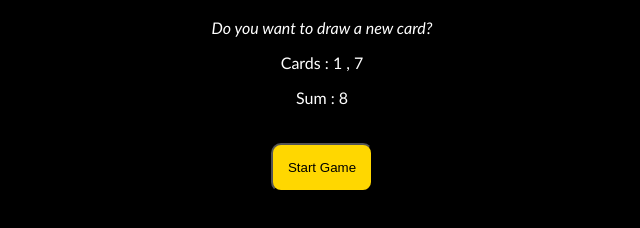
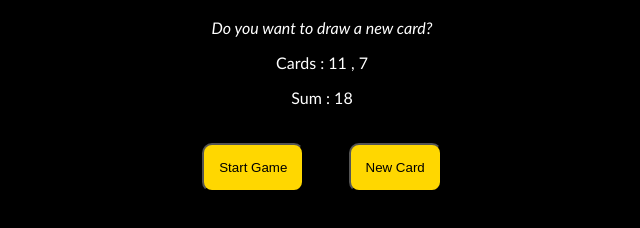
Before and after one commit to sainihimanshu1999/JavaScript-Practice, a plain HTML site: page Blackjack Game/index.html in a window 1280 px wide. Both pictures are taken after a click on the button "Start Game". Shown: the part 142-370 px from the top of the page, without its empty margins (318-958 px from the left). Drawn offline with Linux system fonts and the light colour scheme.

Commit message:
blackjack new button done

```diff
--- a/Blackjack Game/index.css
+++ b/Blackjack Game/index.css
@@ -16,7 +16,7 @@ h1{
 }
 
 
-#button-el{
+button{
     background-color: gold;
     margin: 20px;
     padding: 15px;
--- a/Blackjack Game/index.html
+++ b/Blackjack Game/index.html
@@ -8,7 +8,8 @@
         <p id = 'message-el'>Want to play some cards?</p>
         <p id="cards-el">Cards : </p>
         <p id="sum-el">Sum : </p>
-        <button id="button-el" onclick="startGame()">Start Game</button>
+        <button id="button-el-start" onclick="startGame()">Start Game</button>
+        <button id="button-el-newcard" onclick="newCard()">New Card</button>
         <span id="result-el"></span>
         <script src = 'index.js'></script>
     </body>
--- a/Blackjack Game/index.js
+++ b/Blackjack Game/index.js
@@ -1,12 +1,26 @@
 
 function randomCard() {
-    return Math.floor(Math.random() * 13) + 1
+    random_number =  Math.floor(Math.random() * 13) + 1
+
+    if (random_number > 10){
+        return 10
+    }
+    else if (random_number === 1){
+        return 11
+    }
+    else {
+        return random_number
+    }
+
+
 }
+
+let sum = 0
 
 function startGame(){
     let card1 = randomCard()
     let card2 = randomCard()
-    let sum = card1 + card2
+    sum = card1 + card2
     document.getElementById('cards-el').textContent += card1 + " , " + card2
     document.getElementById('sum-el').textContent += sum
 
@@ -18,3 +32,21 @@ function startGame(){
         document.getElementById('message-el').textContent = "You're out of the game!"
     }
 }
+
+
+function newCard(){
+    let card1 = randomCard()
+    sum += card1
+
+    console.log(sum)
+    document.getElementById('cards-el').textContent += " , " + card1
+    document.getElementById('sum-el').textContent = 'Sum : ' +  sum
+
+    if (sum<=21){
+        document.getElementById('message-el').textContent = "Do you want to draw a new card?"
+    } else if(sum===21){
+        document.getElementById('message-el').textContent = "You've got Blackjack!"
+    } else {
+        document.getElementById('message-el').textContent = "You're out of the game!"
+    }
+}
```
